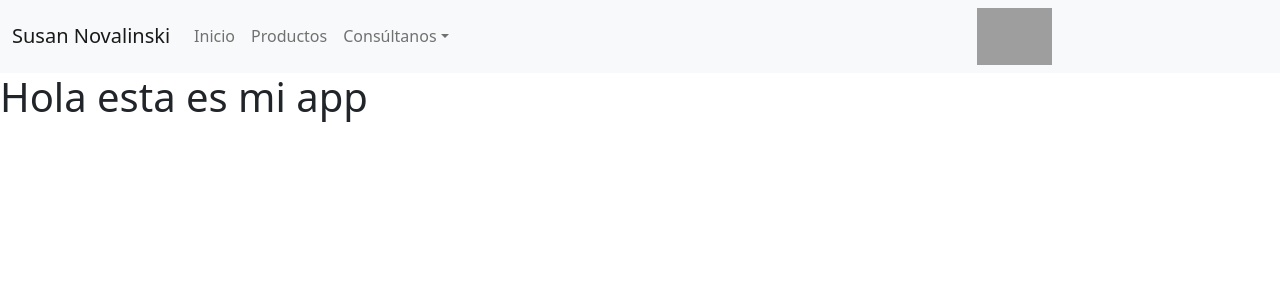
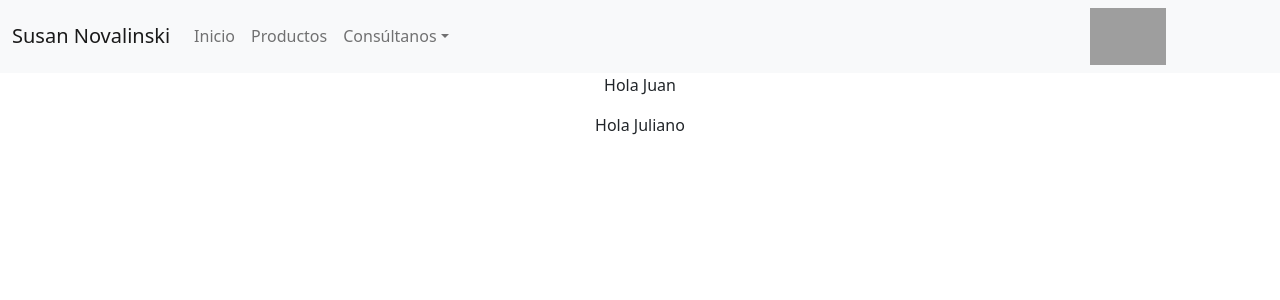
Before and after one commit to snovalinski/snovalinski2, a React (Create React App) app: page / in a window 1280 px wide. Shown: the top 300 px of the page. Built offline with nearby package versions, Linux system fonts and the light colour scheme; grey boxes are pictures that could not be loaded.

Commit message:
corrections ItemListContainer

```diff
--- a/src/App.js
+++ b/src/App.js
@@ -6,8 +6,17 @@ import {ItemListContainer} from './components/ItemListContainer';
 
 function App() {
     return (
-        <><NavBar /><ItemListContainer /></>
-    )
+        <div className="App"
+        >
+
+        <NavBar />
+        <ItemListContainer greeting="Hola Juan"/>
+        <ItemListContainer greeting="Hola Juliano"/>
+
+
+
+        </div>
+    );
   }
 
   export default App;
--- a/src/components/ItemListContainer.jsx
+++ b/src/components/ItemListContainer.jsx
@@ -1,8 +1,9 @@
 
-export const ItemListContainer = (Greeting) => {
+export function ItemListContainer ({greeting}) {
+    console.log (greeting)
     return (
         <div>
-           <h1>Hola esta es mi app</h1>
+           <p>{greeting}</p>
         </div>
     )
 }
```
